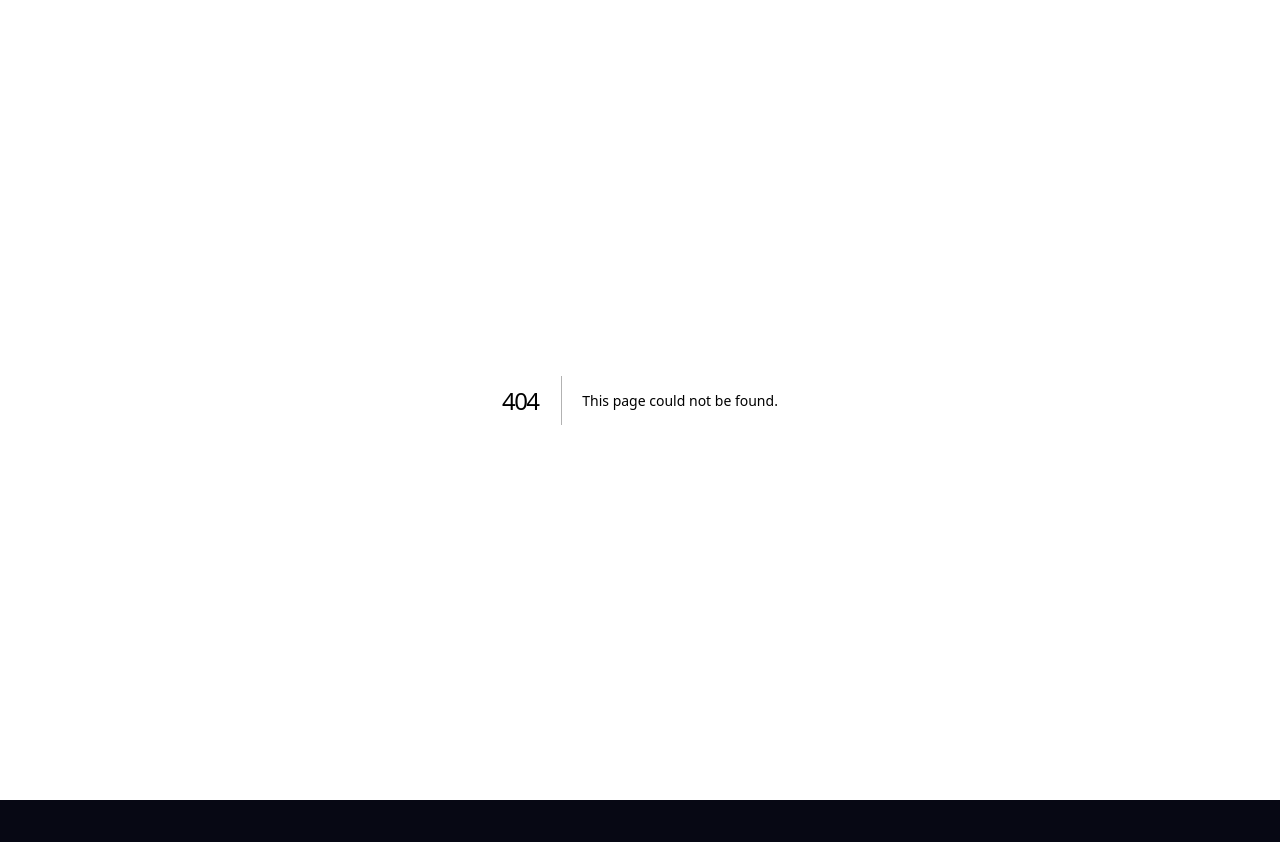
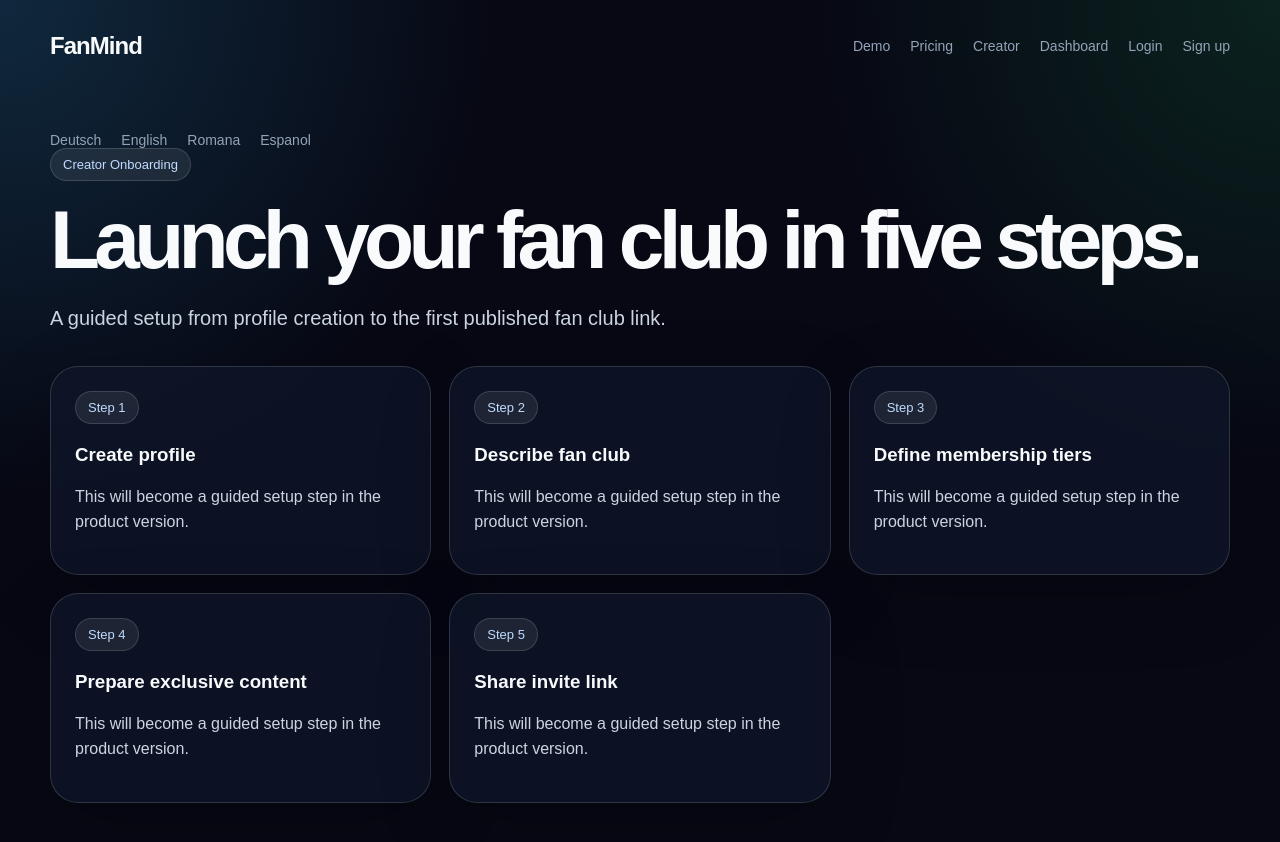
Before and after one commit to Bernds-tech/FanMind, a Next.js app: page /en/creator/onboarding in a window 1280 px wide. Before the commit this address had no page. Shown: the top 842 px of the page. Before the commit the page ends 800 px from the top, so only its background shows below. Built offline with nearby package versions, Linux system fonts and the light colour scheme.

Commit message:
Add localized creator onboarding page

```diff
--- /dev/null
+++ b/src/app/[locale]/creator/onboarding/page.tsx
@@ -0,0 +1,45 @@
+import SiteNav from "@/components/SiteNav";
+import LanguageSwitcher from "@/components/LanguageSwitcher";
+import { isLocale, type Locale } from "@/i18n/config";
+
+function resolveLocale(value: string): Locale {
+  return isLocale(value) ? value : "de";
+}
+
+const steps = [
+  "Create profile",
+  "Describe fan club",
+  "Define membership tiers",
+  "Prepare exclusive content",
+  "Share invite link"
+];
+
+export default async function LocalizedCreatorOnboardingPage({ params }: { params: Promise<{ locale: string }> }) {
+  const { locale: localeParam } = await params;
+  const locale = resolveLocale(localeParam);
+
+  return (
+    <main>
+      <div className="page-shell">
+        <SiteNav active="Creator" locale={locale} />
+        <LanguageSwitcher current={locale} />
+
+        <section>
+          <div className="badge">Creator Onboarding</div>
+          <h1>Launch your fan club in five steps.</h1>
+          <p className="lead">A guided setup from profile creation to the first published fan club link.</p>
+        </section>
+
+        <section className="grid">
+          {steps.map((step, index) => (
+            <article className="card" key={step}>
+              <div className="badge">Step {index + 1}</div>
+              <h3>{step}</h3>
+              <p>This will become a guided setup step in the product version.</p>
+            </article>
+          ))}
+        </section>
+      </div>
+    </main>
+  );
+}
```
